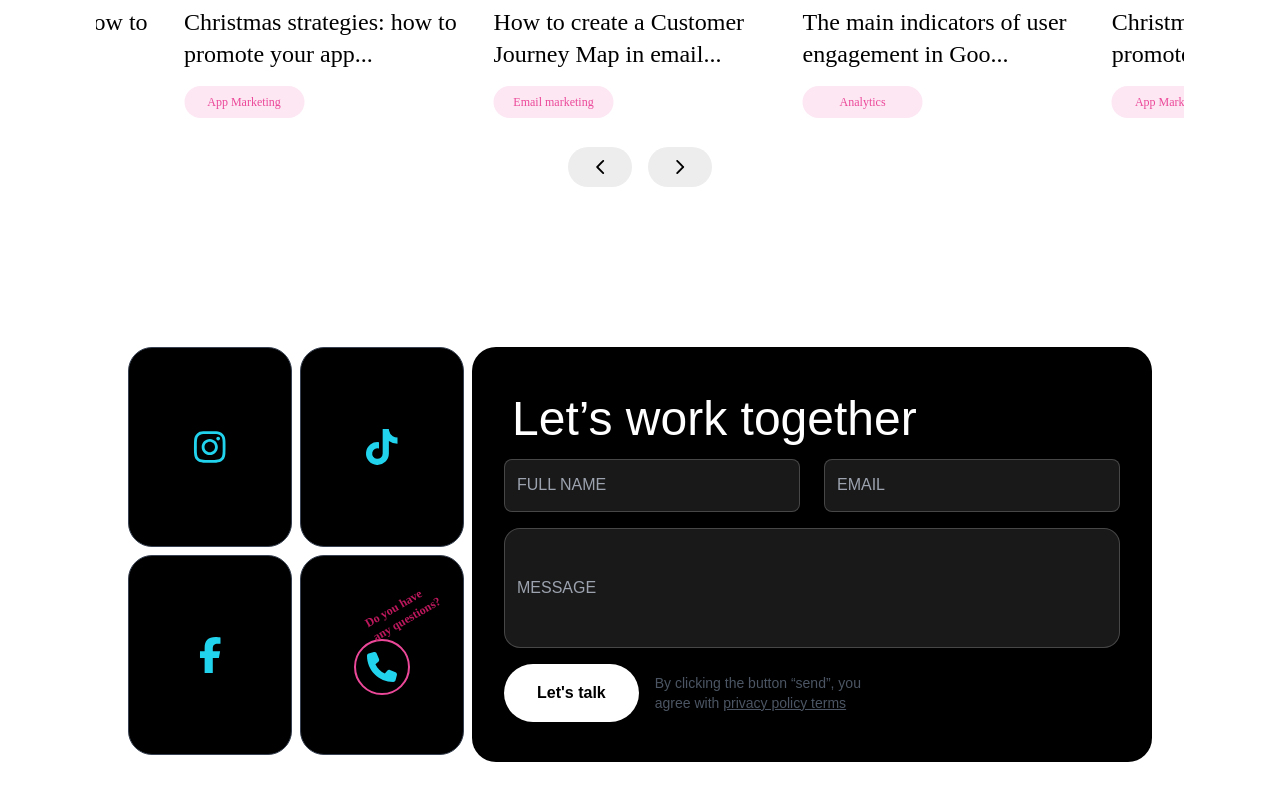
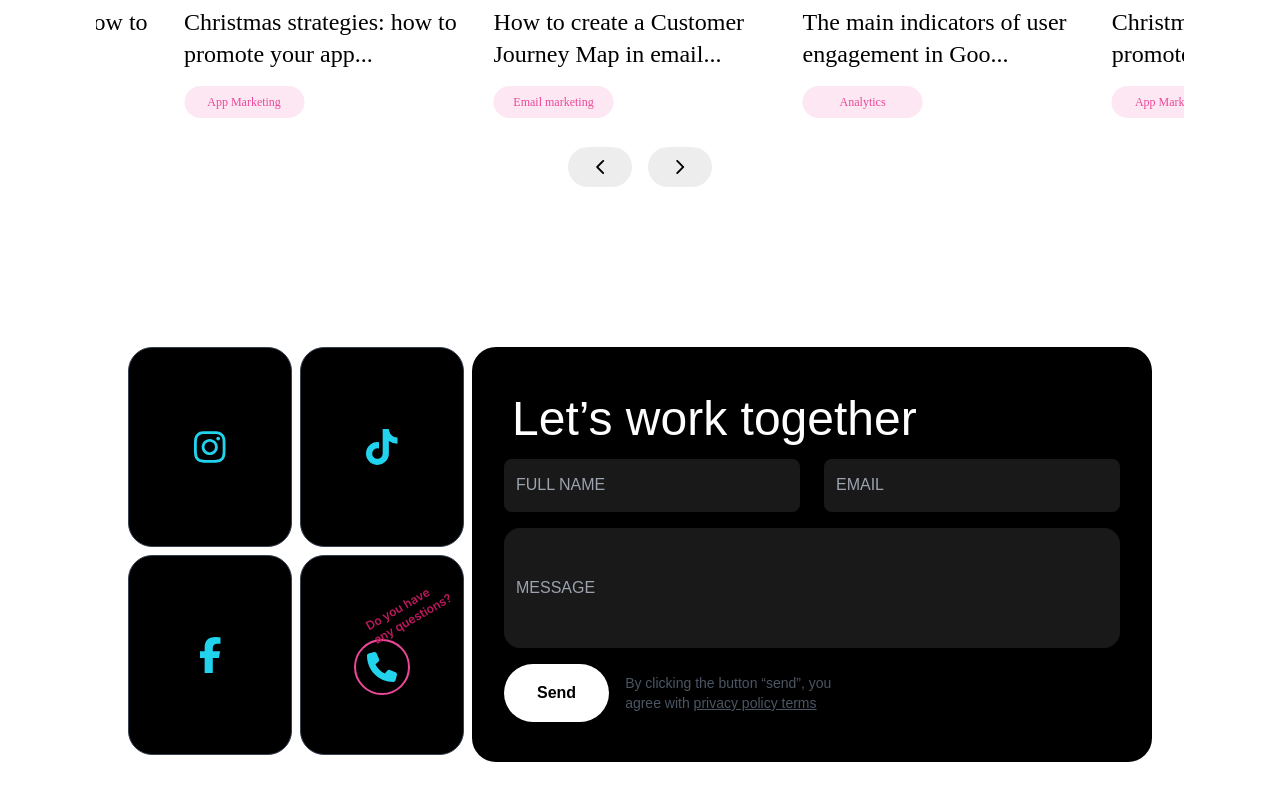
Before and after one commit to Hamzanaeem00/flow, a React (Vite) app: page / in a window 1280 px wide. Shown: the part 3703-4503 px from the top of the page. Built offline with nearby package versions, Linux system fonts and the light colour scheme; a web font is replaced by a local one.

Commit message:
fixed styling

```diff
--- a/src/components/ContactForm.jsx
+++ b/src/components/ContactForm.jsx
@@ -15,14 +15,14 @@ const ContactForm = () => {
               type="text"
               placeholder="FULL NAME"
               className="w-full h-[53px] bg-inputColor text-white p-3 rounded-lg placeholder-gray-400 focus:outline-none
-               outline-none focus:ring-1 focus:ring-accent border border-white/20 placeholder:font-light
+               outline-none focus:ring-1 focus:ring-accent  placeholder:font-light
               "
             />
             <input
               type="email"
               placeholder="EMAIL"
               className="w-full h-[53px] bg-inputColor text-white p-3 rounded-lg placeholder-gray-400 focus:outline-none
-               outline-none focus:ring-1 focus:ring-accent border border-white/20 placeholder:font-light
+               outline-none focus:ring-1 focus:ring-accent  placeholder:font-light
               "
             />
           </div>
@@ -33,7 +33,7 @@ const ContactForm = () => {
             rows="4"
             className="w-full min-h-[120px] bg-inputColor text-white p-3 rounded-2xl
              placeholder-gray-400 focus:outline-none
-             outline-none focus:ring-1 focus:ring-accent border border-white/20 placeholder:font-light
+             outline-none focus:ring-1 focus:ring-accent  placeholder:font-light
              "
           ></input>
 
@@ -43,12 +43,12 @@ const ContactForm = () => {
               type="submit"
               className="rounded-full border font-sans bg-white border-white/50 max-w-[170px] px-8 py-4 transition-all duration-300 flex items-center justify-center overflow-hidden hover:border-accent group font-semibold"
             >
-              <span className="group-hover:translate-y-[120%] font-sans group-hover:opacity-0 transition-all duration-500 text-black">
-                Let's talk
+              <span className="group-hover:translate-y-[120%] group-hover:opacity-0 transition-all duration-500 text-black">
+               Send
               </span>
               <p className="-translate-y-[120%] font-sans text-black opacity-0 group-hover:flex group-hover:-translate-y-0 group-hover:opacity-100
-               transition-all duration-300 absolute text-[22px] font-semibold">
-                Send
+               transition-all duration-300 absolute  font-semibold">
+                let's talk
               </p>
             </button>
             <p className="text-sm text-gray-600 mx-4 w-60">
--- a/src/components/ContactSocialMedia.jsx
+++ b/src/components/ContactSocialMedia.jsx
@@ -31,6 +31,7 @@ const ContactSocialMedia = () => {
       <p className="text-pink-700 font-semibold text-xs text-lg absolute top-10 left-16 "  style={{
 
                     transform: "rotate(-30deg)",
+                    fontFamily:'Inter',
                   }}>
             Do you have <br /> any questions?
           </p>
--- a/src/index.css
+++ b/src/index.css
@@ -50,7 +50,7 @@
 }
 
 body {
-  font-family: inter;
+  font-family: "inter";
   background: white;
   /* max-width: 95vw; */
   /* margin: auto; */
```
